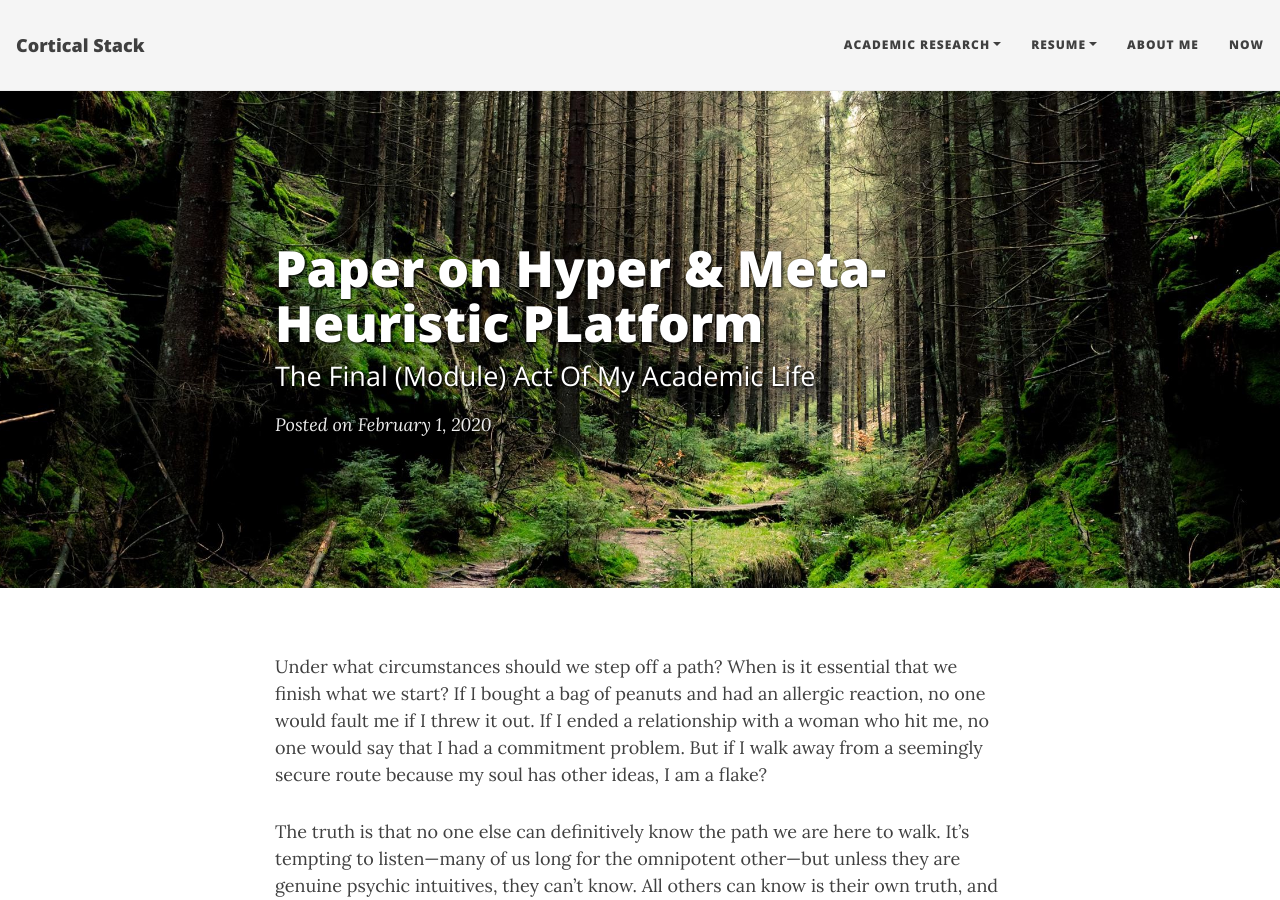
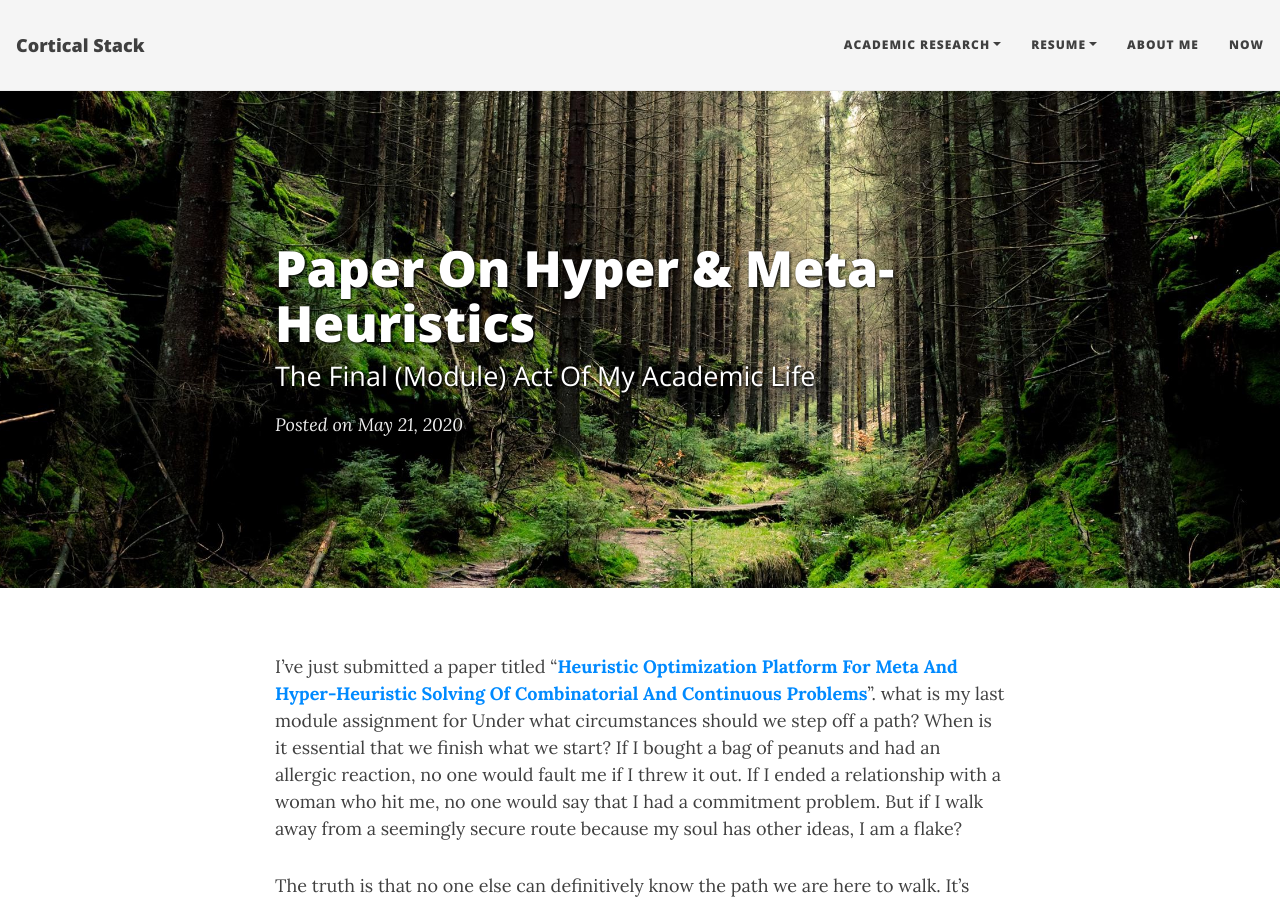
Before and after one commit to corticalstack/corticalstack.github.io, a Jekyll site: the page built from _posts/2020-05-21-hop.md, in a window 1280 px wide and 900 px high. Built offline with Jekyll 4.4.1, drawn with Linux system fonts in a browser that asks for light colours; nearby versions of some CDN libraries; some of the changed text lies outside the part shown.

Commit message:
Initial wip

```diff
--- a/_posts/2020-02-01-jp test.md
+++ b/_posts/2020-05-21-hop.md
@@ -1,12 +1,12 @@
 ---
 layout: post
-title: Paper on Hyper & Meta-Heuristic PLatform
+title: Paper On Hyper & Meta-Heuristics
 subtitle: The Final (Module) Act Of My Academic Life
 cover-img: /assets/img/forest_path.jpg
 tags: [hyper-heuristics, metaheuristics, optimization, university, masters, ]
 ---
 
-Under what circumstances should we step off a path? When is it essential that we finish what we start? If I bought a bag of peanuts and had an allergic reaction, no one would fault me if I threw it out. If I ended a relationship with a woman who hit me, no one would say that I had a commitment problem. But if I walk away from a seemingly secure route because my soul has other ideas, I am a flake?
+I've just submitted a paper titled "**[Heuristic Optimization Platform For Meta And Hyper-Heuristic Solving Of Combinatorial And Continuous Problems](https://docs.google.com/viewer?url=https://github.com/corticalstack/corticalstack.github.io/raw/master/docs/cio/Heuristic Optimization Platform.pdf)**". what is my last module assignment for Under what circumstances should we step off a path? When is it essential that we finish what we start? If I bought a bag of peanuts and had an allergic reaction, no one would fault me if I threw it out. If I ended a relationship with a woman who hit me, no one would say that I had a commitment problem. But if I walk away from a seemingly secure route because my soul has other ideas, I am a flake?
 
 The truth is that no one else can definitively know the path we are here to walk. It’s tempting to listen—many of us long for the omnipotent other—but unless they are genuine psychic intuitives, they can’t know. All others can know is their own truth, and if they’ve actually done the work to excavate it, they will have the good sense to know that they cannot genuinely know anyone else’s. Only soul knows the path it is here to walk. Since you are the only one living in your temple, only you can know its scriptures and interpretive structure.
 
```
